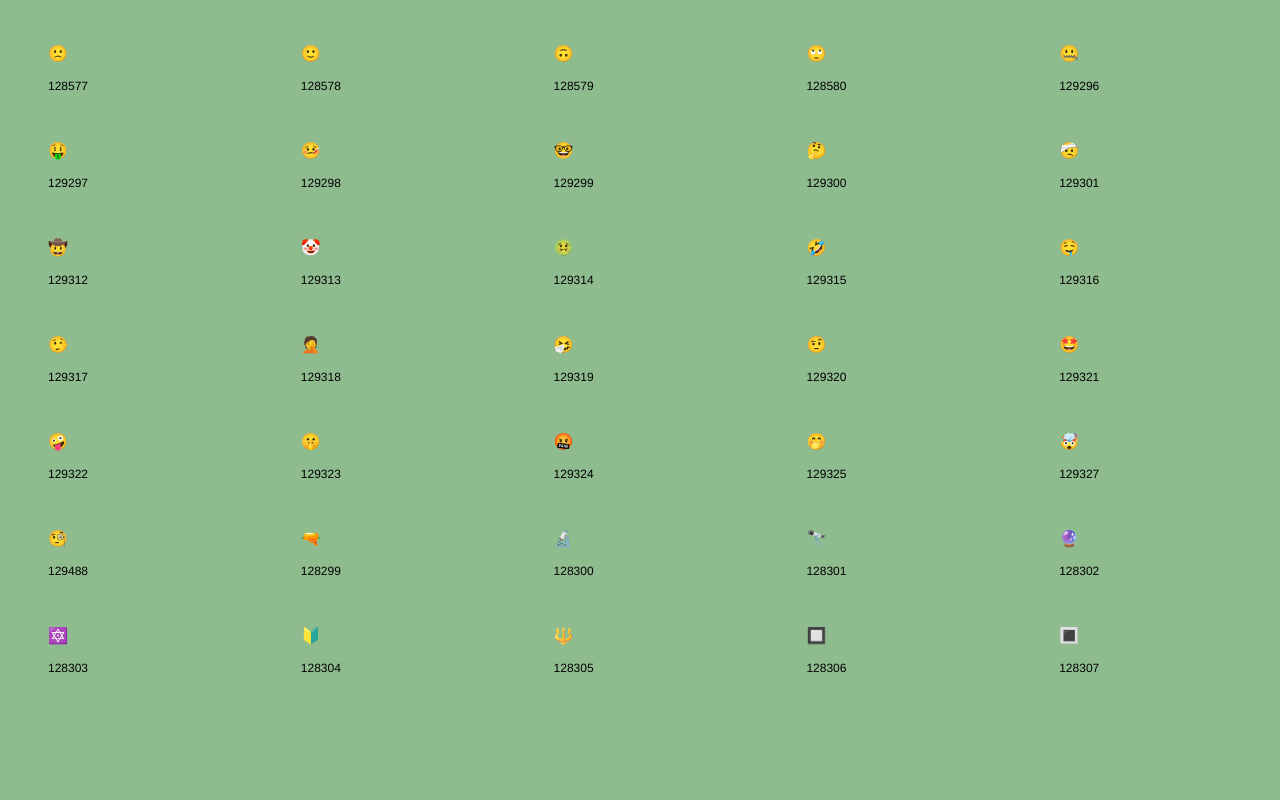
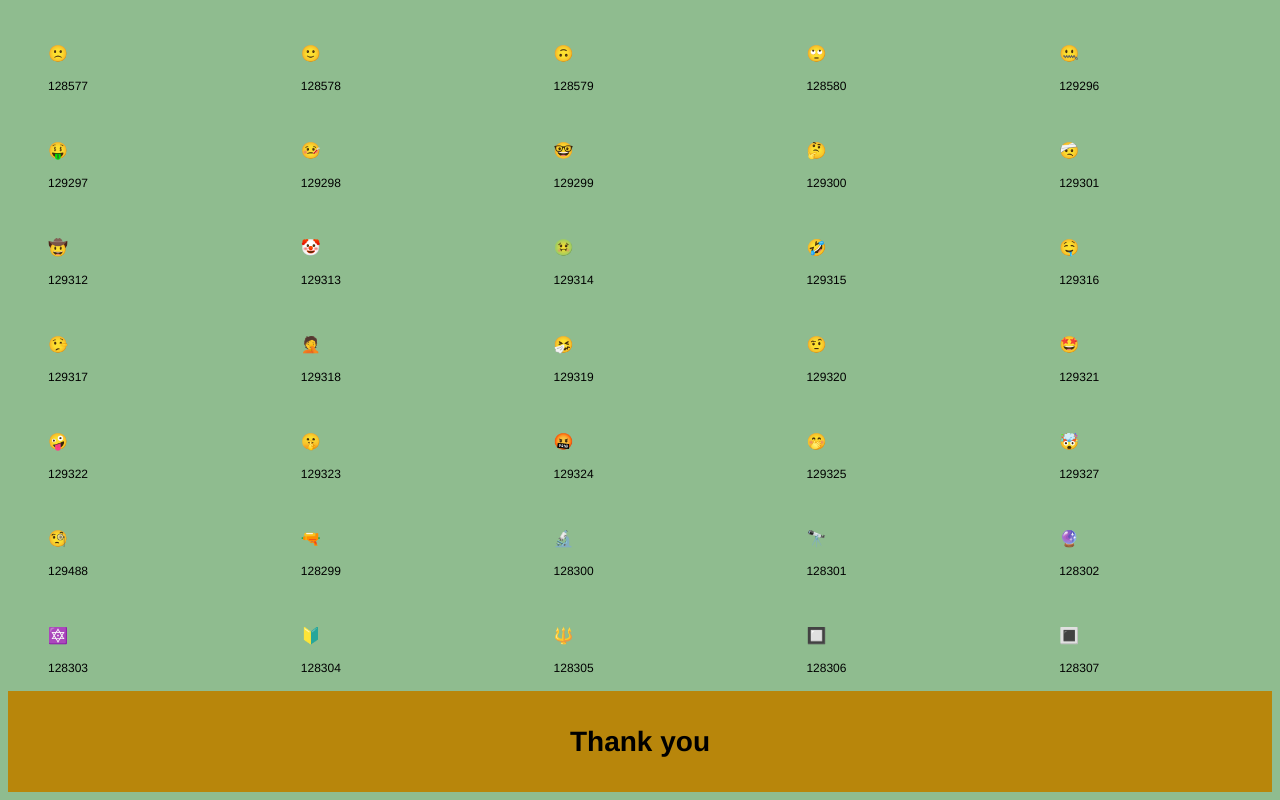
Before and after one commit to dudh0003/mtm6302-assignment-1, a plain HTML site: page index.html in a window 1280 px wide. Shown: the part 1329-2129 px from the top of the page. Before the commit the page ends 2028 px from the top, so only its background shows below. Drawn offline with Linux system fonts and the light colour scheme.

Commit message:
Complete assignment

```diff
--- a/index.html
+++ b/index.html
@@ -512,4 +512,9 @@
     </div>
  <script src="script.js"></script>
 </body>
+<footer>
+    <h1 class="heading-2">
+        Thank you
+    </h1>
+</footer>
 </html>
--- a/style.css
+++ b/style.css
@@ -21,3 +21,15 @@ div {
     display: grid;
     grid-template-columns: 20% 20% 20% 20% 20%;
 }
+
+footer {
+    background-color: darkgoldenrod;
+    padding: 16px;
+    margin: 0px;
+}
+
+.heading-2 {
+    text-align: center;
+    font-family: 'Franklin Gothic Medium', 'Arial Narrow', Arial, sans-serif;
+    font-size: 28px;
+}
```
